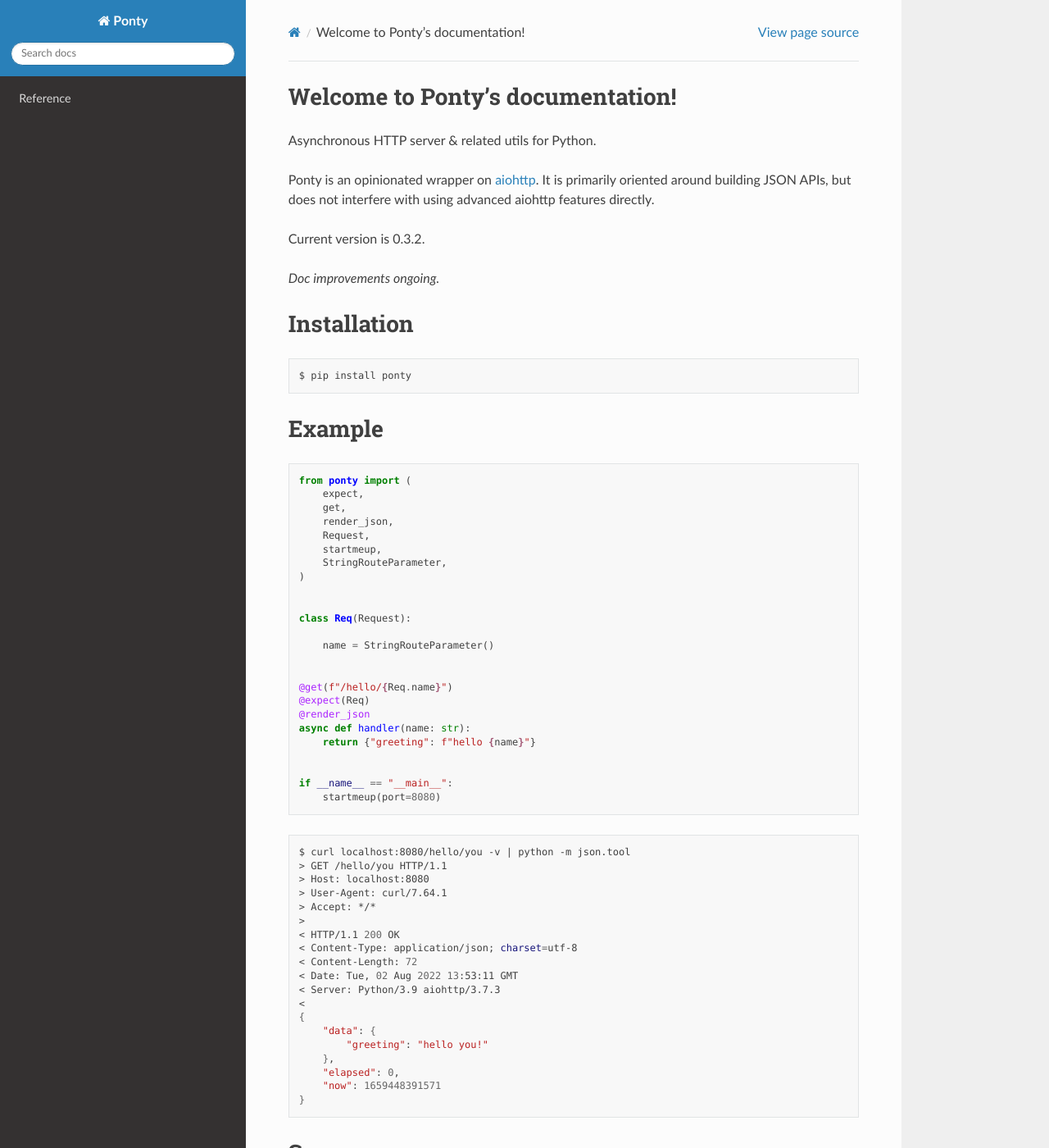
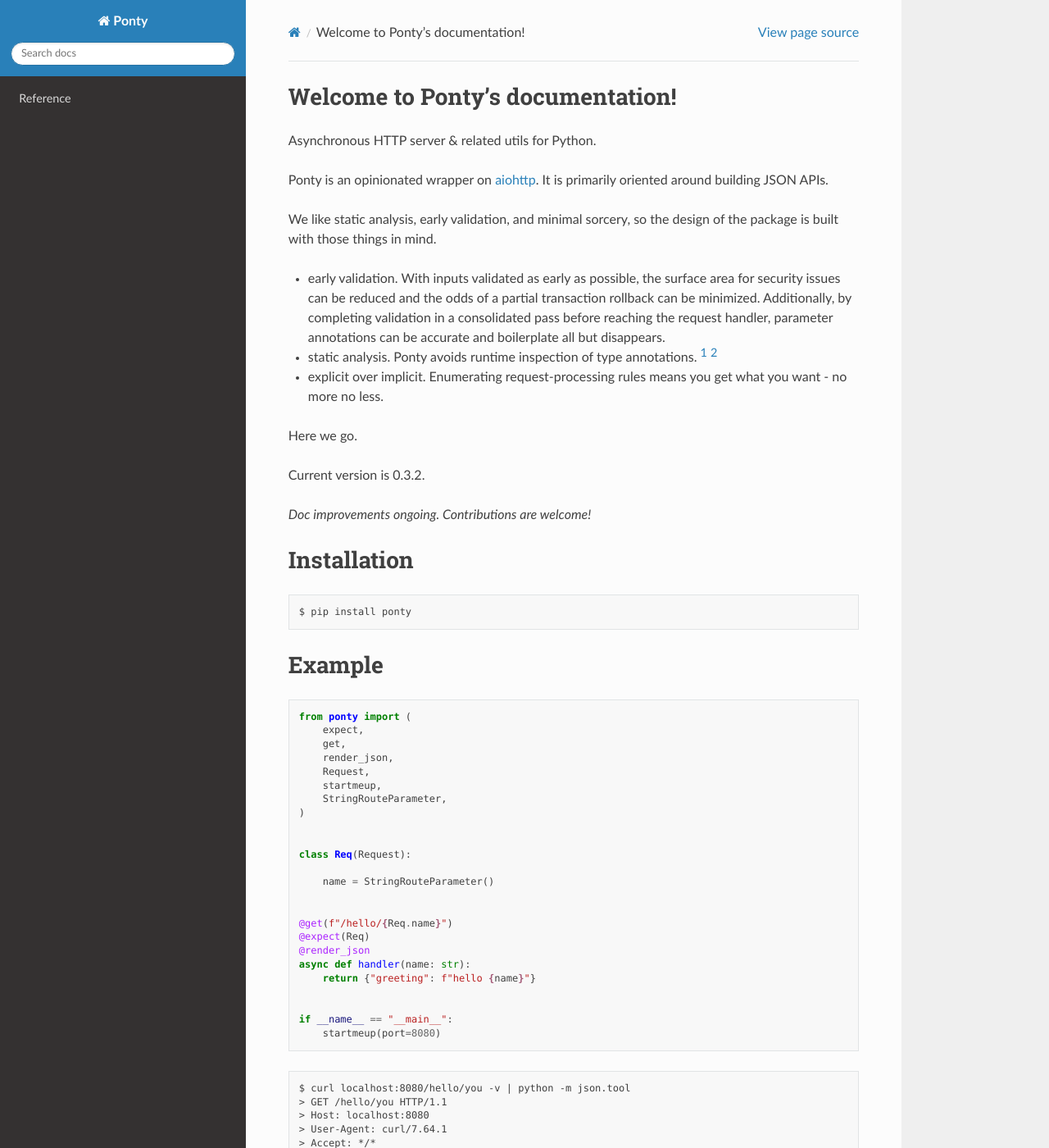
Before and after one commit to csira/ponty, a Sphinx documentation site: the page built from docs/source/index.rst, in a window 1280 px wide and 1400 px high. Shown: the whole window at 82% size. Built offline with Sphinx 7.4.7 and the Read the Docs theme 2.0.0, drawn with Linux system fonts in a browser that asks for light colours; some of the changed text lies outside the part shown.

Commit message:
[docs] improvements

```diff
--- a/README.rst
+++ b/README.rst
@@ -3,8 +3,7 @@
 
 
 Ponty is a simple wrapper on `aiohttp <https://github.com/aio-libs/aiohttp>`__.
-It is primarily oriented around building JSON APIs,
-but does not interfere with using advanced aiohttp features directly.
+It is primarily oriented around building JSON APIs.
 
 .. image:: https://badge.fury.io/py/ponty.svg
    :target: https://pypi.org/project/ponty
--- a/docs/source/index.rst
+++ b/docs/source/index.rst
@@ -8,13 +8,35 @@
 
 Asynchronous HTTP server & related utils for Python.
 
-Ponty is an opinionated wrapper on `aiohttp <https://github.com/aio-libs/aiohttp>`_.
-It is primarily oriented around building JSON APIs,
-but does not interfere with using advanced aiohttp features directly.
+Ponty is an opinionated wrapper on `aiohttp <https://github.com/aio-libs/aiohttp>`__.
+It is primarily oriented around building JSON APIs.
+
+We like static analysis, early validation, and minimal sorcery,
+so the design of the package is built with those things in mind.
+
+* early validation.
+  With inputs validated as early as possible,
+  the surface area for security issues can be reduced
+  and the odds of a partial transaction rollback can be minimized.
+  Additionally, by completing validation in a consolidated pass
+  before reaching the request handler,
+  parameter annotations can be accurate
+  and boilerplate all but disappears.
+
+* static analysis.
+  Ponty avoids runtime inspection of type annotations. [#anno]_ [#anno2]_
+
+* explicit over implicit.
+  Enumerating request-processing rules means you get what you want -
+  no more no less.
+
+Here we go.
+
 
 Current version is |release|.
 
-*Doc improvements ongoing.*
+*Doc improvements ongoing. Contributions are welcome!*
+
 
 .. _GitHub: https://github.com/csira/ponty
 
@@ -74,7 +96,7 @@
     <
     {
         "data": {
-            "greeting": "hello you!"
+            "greeting": "hello you"
         },
         "elapsed": 0,
         "now": 1659448391571
@@ -110,3 +132,24 @@
 * :ref:`genindex`
 * :ref:`modindex`
 * :ref:`search`
+
+
+----------
+
+
+.. rubric:: Footnotes
+
+.. [#anno] Keeping with the spirit of annotations having no runtime behavior
+   (`PEP-484 <https://peps.python.org/pep-0484/#compatibility-with-other-uses-of-function-annotations>`__),
+   and in order to steer clear of the uncertain future of
+   `PEP-649 <https://peps.python.org/pep-0649/>`__,
+   Ponty assumes ``from __future__ import annotations``
+   (`PEP-563 <https://peps.python.org/pep-0563/>`__)
+   will eventually become the default.
+   Hence, perhaps at the expense of brevity, Ponty does not use type hints
+   for validation or type conversion. [#anno2]_
+
+.. [#anno2] One exception: Ponty will automatically turn a dataclass
+   into a jsonschema validator if you ask it to.
+   See :class:`ParsedJsonBody <ponty.ParsedJsonBody>`
+   (which calls :func:`dataclass_to_jsonschema <ponty.dataclass_to_jsonschema>`)
```
Also changed, not shown: docs/source/reference.rst (+15 -7 lines), 5 other files.
